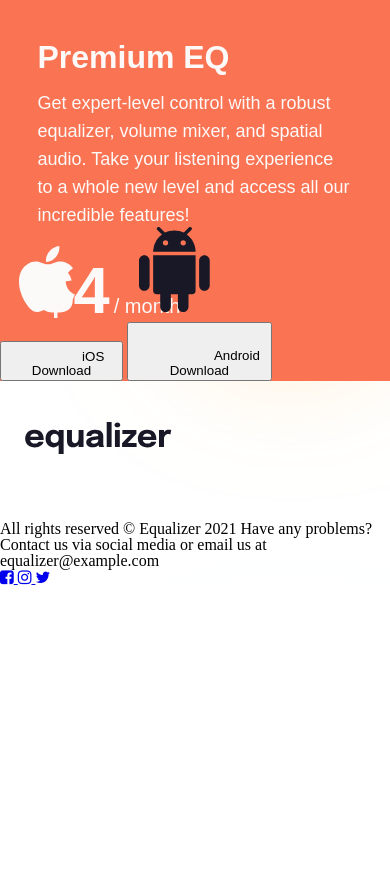
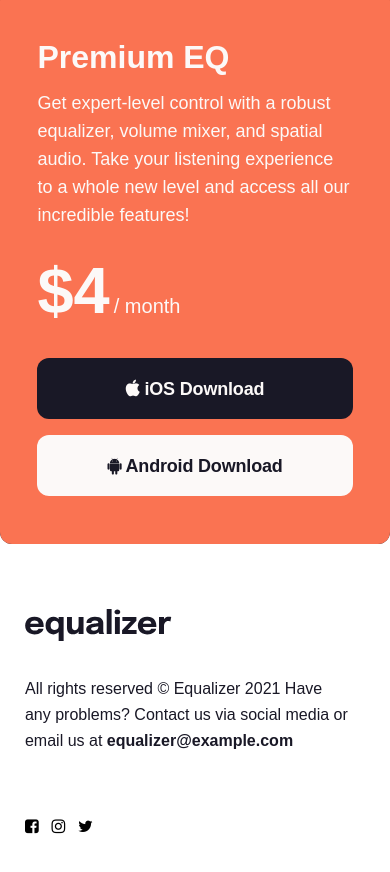
Before and after one commit to tezimach/equalizer-landing-page, a plain HTML site: page index.html in a window 390 px wide. Shown: the part 1030-1902 px from the top of the page. Before the commit the page ends 1616 px from the top, so only its background shows below. Drawn offline with Linux system fonts and the light colour scheme; a web font is replaced by a local one.

Commit message:
added classes in index.html and added all mobile styles in styles.css file.

```diff
--- a/index.html
+++ b/index.html
@@ -15,36 +15,39 @@
 <p class="text-color-black body-1">A system audio equalizer specifically designed for Android and iOS. Freely tune the way your music sounds with a professional grade parametric EQ & volume mixer. Control bass, mids, treble, gain control, reverb, and more!</p>
 <div class = "main-container">
     <img src = "./starter-code/assets/illustration-app.png" alt = "illustration-app"/>
-    <div class ="bg-color-orange">
+    <div class ="bg-color-orange orange-container">
         <h2 class ="text-color-white heading-2">Premium EQ</h2>
         <p class ="text-color-white body-2">Get expert-level control with a robust equalizer, volume mixer, and spatial audio. Take your listening experience to a whole new level and access all our incredible features!</p>
         <div class ="price-container">
             <span class ="text-color-white heading-2">$4</span>
             <span class ="text-color-white body-2">/ month</span>
         </div>
-        <button>
-            <img src ="starter-code/assets/icon-apple.svg" alt ="apple-icon"/>
-            iOS Download
-        </button>
-        <button>
-            <img src ="./starter-code/assets/icon-android.svg" alt ="android-icon"/>
-            Android Download
-        </button>
+        <div class = "button-conatiner">
+            <button class = "bg-color-black">
+                <i class="fa fa-apple" aria-hidden="true"></i>
+                iOS Download
+            </button>
+            <button class = "bg-color-white">
+                <i class="fa fa-android" aria-hidden="true"></i>
+                Android Download
+            </button>
+        </div>
     </div>
 </div>
-<footer>
+<footer class = "footer">
     <img class ="logo" src = "starter-code/assets/logo.svg" alt = "logo"/>
-    <p>
-        All rights reserved © Equalizer 2021 Have any problems? Contact us via social media or email us at equalizer@example.com
+    <p class="text-color-black body-1">
+        All rights reserved © Equalizer 2021 Have any problems? Contact us via social media or email us at
+        <a class="email">equalizer@example.com</a>
     </p>
-    <div>
-        <a href ="https://www.facebook.com">
+    <div class = "contact">
+        <a class ="small-logo" href ="https://www.facebook.com">
             <i  class="fa fa-facebook-square" aria-hidden="true"></i>
             </a>
-            <a  href ="https://www.instagram.com">
+            <a  class ="small-logo" href ="https://www.instagram.com">
             <i class="fa fa-instagram" aria-hidden="true"></i>
             </a>
-            <a href ="https://twitter.com">
+            <a class ="small-logo" href ="https://twitter.com">
             <i class="fa fa-twitter" aria-hidden="true"></i>
               </a>
     </div>
--- a/styles.css
+++ b/styles.css
@@ -31,6 +31,7 @@ footer, header, hgroup, menu, nav, section {
 body {
 	line-height: 1;
     background-image: url(./starter-code/assets/bg-main-mobile.png);
+    background-repeat: no-repeat;
 }
 ol, ul {
 	list-style: none;
@@ -57,15 +58,40 @@ table {
 }
 
 .bg-color-gold {
+    all: unset;
     background-color: hsla(33, 100%, 70%, 1);
+
 }
 
 .bg-color-white {
+    all: unset;
     background-color: hsla(20, 33%, 98%, 1);
+    border-radius: 12px;
+    height: 61px;
+    text-align: center;
+    color:hsla(244, 23%, 12%, 1);
+    font-family: "IBM Plex Sans KR", sans-serif;
+    font-style: normal;
+    font-weight: 700;
+    font-size: 18px;
+    line-height: 32px;
+    letter-spacing: -0.18px;
 }
 
 .bg-color-black {
+    all: unset;
     background-color: hsla(244, 23%, 12%, 1);
+    border-radius: 12px;
+    height: 61px;
+    text-align: center;
+    margin-bottom: 16px;
+    color:hsla(20, 33%, 98%, 1);
+    font-family: "IBM Plex Sans KR", sans-serif;
+    font-style: normal;
+    font-weight: 700;
+    font-size: 18px;
+    line-height: 32px;
+    letter-spacing: -0.18px;
 }
 
 .text-color-white {
@@ -92,7 +118,7 @@ table {
     font-weight: 700;
     font-size: 32px;
     line-height: 40px;
-    margin: 48px 9.6% 12px 9.6%;
+    margin-bottom: 12px;
 }
 
 .body-1 {
@@ -110,7 +136,7 @@ table {
     font-weight: 400;
     font-size: 18px;
     line-height: 28px;
-    margin: 0px 9.6% 36px 9.6%;
+    margin-bottom: 36px;
 }
 
 .logo {
@@ -120,14 +146,15 @@ table {
 .main-container {
     width: 100%;
     background-image: url(./starter-code/assets/bg-pattern-2.svg);
-    background-size: contain;
+    background-size: 75%;
     background-repeat: no-repeat;
-    background-position: center;
+    background-position: center top;
     background-color:hsla(244, 23%, 12%, 1);
     border-radius: 12px;
     display: flex;
     flex-wrap: wrap;
     justify-content: center;
+    margin-bottom: 64px;
 }
 
 .main-container img {
@@ -135,17 +162,60 @@ table {
     margin: -98px 0px 48px 0px;
 }
 
+.orange-container {
+    border-radius: 12px;
+    display: flex;
+    flex-direction: column;
+    padding: 48px 9.6% 48px 9.6%;
+}
+
+.price-container {
+    margin-bottom: 36px;
+}
+
 .price-container .heading-2 {
     font-size: 65px;
     line-height: 52px;
-    margin-right: 0px;
 }
 
 .price-container .body-2 {
     font-size: 20px;
     line-height: 32px;
-    margin: 0px;
 }
+
+.button-conatiner {
+    display: flex;
+    flex-direction: column;
+    justify-content:space-between;
+}
+
+.footer {
+    padding: 0px 6.4% 80px 6.4%;
+}
+.footer .logo{
+    margin: 0px 0px 32px 0px;
+}
+
+.footer .body-1{
+    margin: 0px 5% 64px 0px;
+}
+
+.body-1 a {
+    font-weight: 700;
+}
+
+.contact {
+    width: 20%;
+    display: flex;
+    justify-content: space-between;
+}
+
+.small-logo {
+    text-decoration: none;
+    color: inherit;
+}
+
+
 /*
 .ios-button:hover {
     background-color:hsla(177, 68%, 64%, 1):
```
